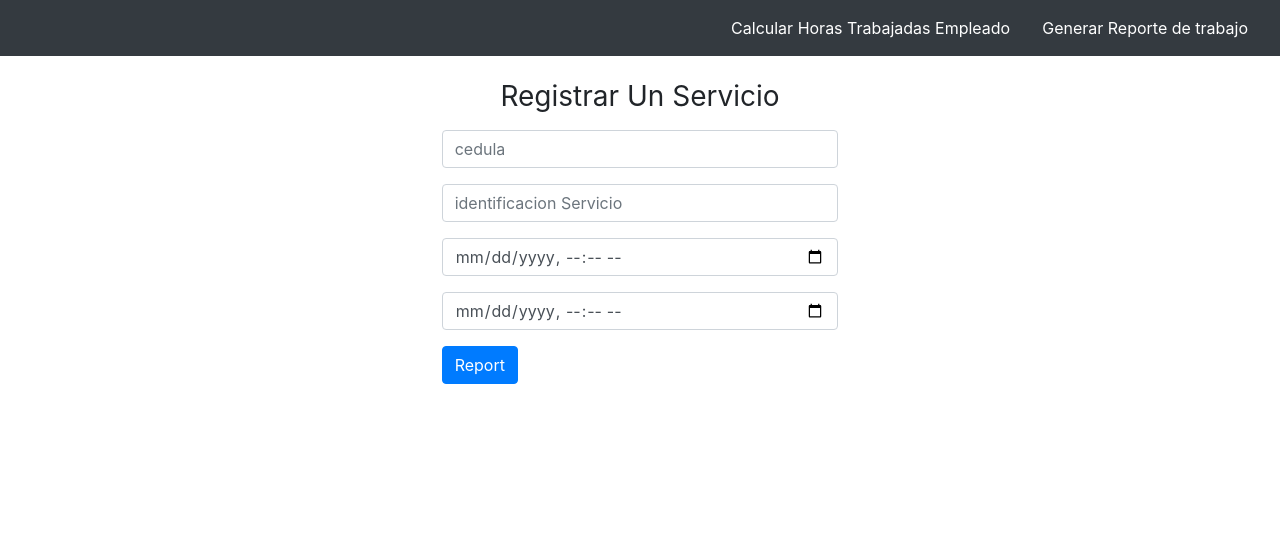
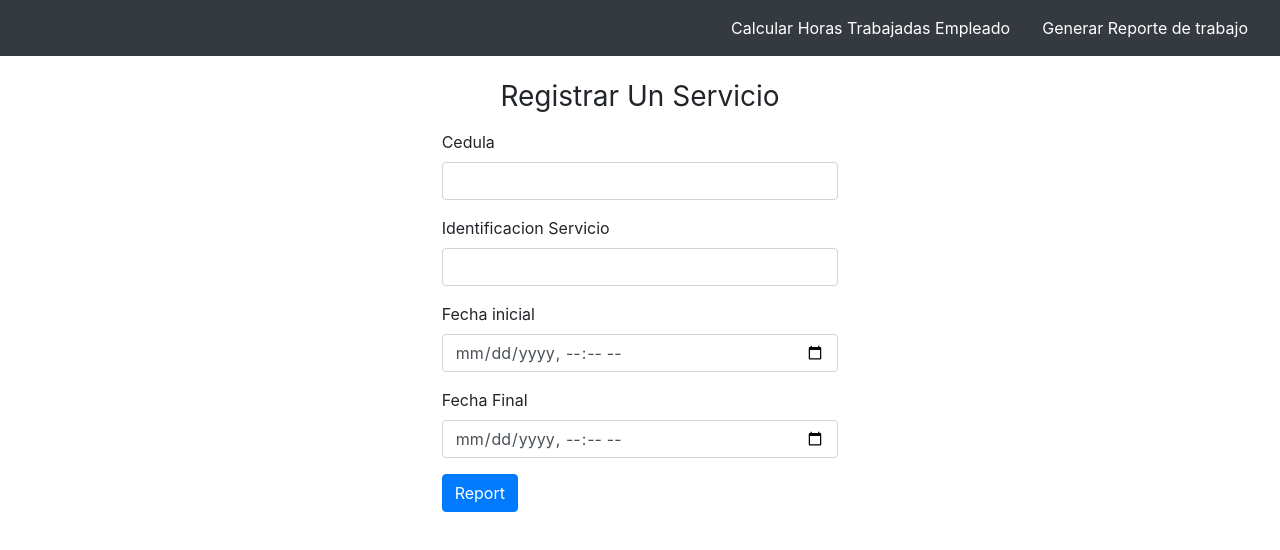
Before and after one commit to santiagosuaza/-calculadoraHorasTecnicoFront, an Angular app in the folder calculadora-horas-tecnico/: page /registrarServicioTecnico in a window 1280 px wide. Shown: the top 550 px of the page. Built offline with nearby package versions, Linux system fonts and the light colour scheme.

Commit message:
correccion pantallas

```diff
--- a/calculadora-horas-tecnico/src/app/components/consulta-tecnico-tiempo-trabajado/consulta-tecnico-tiempo-trabajado.component.html
+++ b/calculadora-horas-tecnico/src/app/components/consulta-tecnico-tiempo-trabajado/consulta-tecnico-tiempo-trabajado.component.html
@@ -18,10 +18,11 @@
         </div>
         <div class="card-body text-white">
             <p>Id: {{trabajoSemanaTecnico.idTecnico}}</p>
-            <p>Week Hours: {{trabajoSemanaTecnico.horasSemanaNormales}}</p>
-            <p>Night Hours: {{trabajoSemanaTecnico.horasNocturnas}}</p>
-            <p>Extra Hours{{trabajoSemanaTecnico.horasExtraNormales}}</p>
-            <p>Sunday Extra Hours {{trabajoSemanaTecnico.horasDominicales}}</p>
+            <p>Horas Semanas Normales: {{trabajoSemanaTecnico.horasSemanaNormales}}</p>
+            <p>Horas Nocturnas: {{trabajoSemanaTecnico.horasNocturnas}}</p>
+            <p>Horas Dominicales {{trabajoSemanaTecnico.horasDominicales}}</p>
+            <p>Horas Extra Normales: {{trabajoSemanaTecnico.horasExtraNormales}}</p>
+            <p>Horas Extra Dominicales: {{trabajoSemanaTecnico.horasExtraDominicales}}</p>
         </div>
     </div>
 
--- a/calculadora-horas-tecnico/src/app/components/registrar-servicio-tecnico/registrar-servicio-tecnico.component.html
+++ b/calculadora-horas-tecnico/src/app/components/registrar-servicio-tecnico/registrar-servicio-tecnico.component.html
@@ -1,11 +1,16 @@
 <div class="container mt-4 col-md-4">
     <form [formGroup]="form">
         <h3 class="h3 mb-3 font-weight-normal text-center">Registrar Un Servicio</h3>
-        <input type="number" class="form-control mb-3" placeholder="cedula" formControlName="cedula" required>
-        <input type="number" class="form-control mb-3" placeholder="identificacion Servicio" formControlName="identificacionServicio" required>
+        <label>Cedula </label>
+        <input type="text" class="form-control mb-3" formControlName="cedula" required>
+        <label>Identificacion Servicio </label>
+        <input type="text" class="form-control mb-3" formControlName="identificacionServicio" required>
+        <label>Fecha inicial </label>
         <input type="datetime-local" class="form-control mb-3" placeholder="fechaInicial" formControlName="fechaInicial" required>
+        <label>Fecha Final </label>
         <input type="datetime-local" class="form-control mb-3" placeholder="fechaFinal" formControlName="fechaFinal" required>
-        <button class="btn btn-primary" (click)='registrar()'>Report</button>
+        <button class="btn btn-primary b" (click)='registrar()'>Report</button>
     </form>
+    <br>
     <div *ngIf="message" class="alert alert-secondary" role="alert">{{message}}</div>
 </div>
--- a/calculadora-horas-tecnico/src/app/components/registrar-servicio-tecnico/registrar-servicio-tecnico.component.ts
+++ b/calculadora-horas-tecnico/src/app/components/registrar-servicio-tecnico/registrar-servicio-tecnico.component.ts
@@ -24,16 +24,15 @@ export class RegistrarServicioTecnicoComponent implements OnInit {
   }
   registrar(){
     this.tecnicoService.postRegistroServicio(this.form.value).subscribe(
-      res => this.message = res.message,
+      res => this.message = "Servicio Registrado",
+
       err => {
         console.log(err);
-        if(err.error.message!=null){
+
         this.message = err.error.message
-        }else{
-          console.log("Registrado");
-          this.message = "Usuario Registrado"
-        }
+
       }
+
     );
   }
 }
--- a/calculadora-horas-tecnico/src/app/model/TrabajoSemanaTecnico.model.ts
+++ b/calculadora-horas-tecnico/src/app/model/TrabajoSemanaTecnico.model.ts
@@ -4,4 +4,5 @@ export interface TrabajoSemanaTecnico{
     horasNocturnas: number;
     horasExtraNormales: number;
     horasDominicales: number;
+    horasExtraDominicales: number;
 }
```
